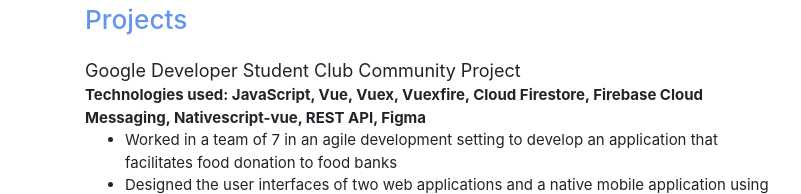
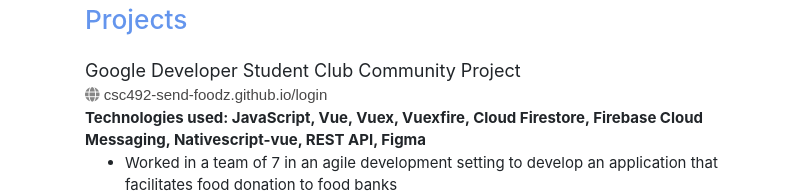
Before and after one commit to NElnour/nelnour-old-website, a plain HTML site: page resume.html in a window 1280 px wide. Shown: the part 104-298 px from the top of the page, 0-801 px from the left. Drawn offline with nearby package versions, Linux system fonts and the light colour scheme.

Commit message:
Add deployed site link

```diff
--- a/resume.html
+++ b/resume.html
@@ -40,6 +40,8 @@
             <h3>Projects</h3>
             <div class="job">
                 <div class="job-place">Google Developer Student Club Community Project</div>
+                <div class="job-link"><span class="fas fa-globe"></span> <a
+                    href="https://csc492-send-foodz.github.io/login">csc492-send-foodz.github.io/login</a> <br /></div>
                 <!--<div class="job-link"><span class="fas fa-globe"></span> <a href=""></a> <br /></div>-->
                 <div class="job-desc">
                     <strong>Technologies used: JavaScript, Vue, Vuex, Vuexfire, Cloud Firestore, Firebase Cloud Messaging, Nativescript-vue, REST API, Figma </strong>
```
